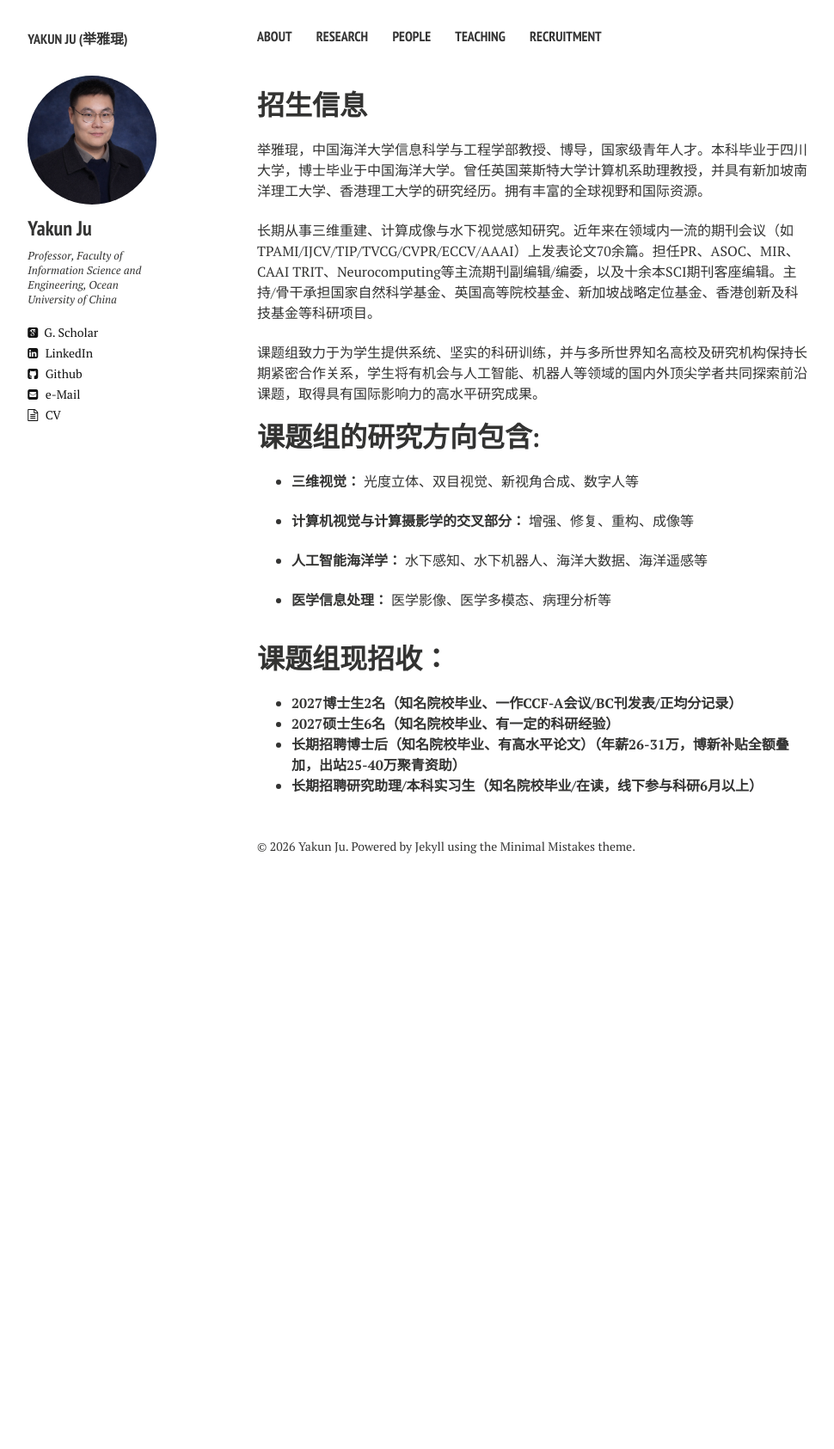
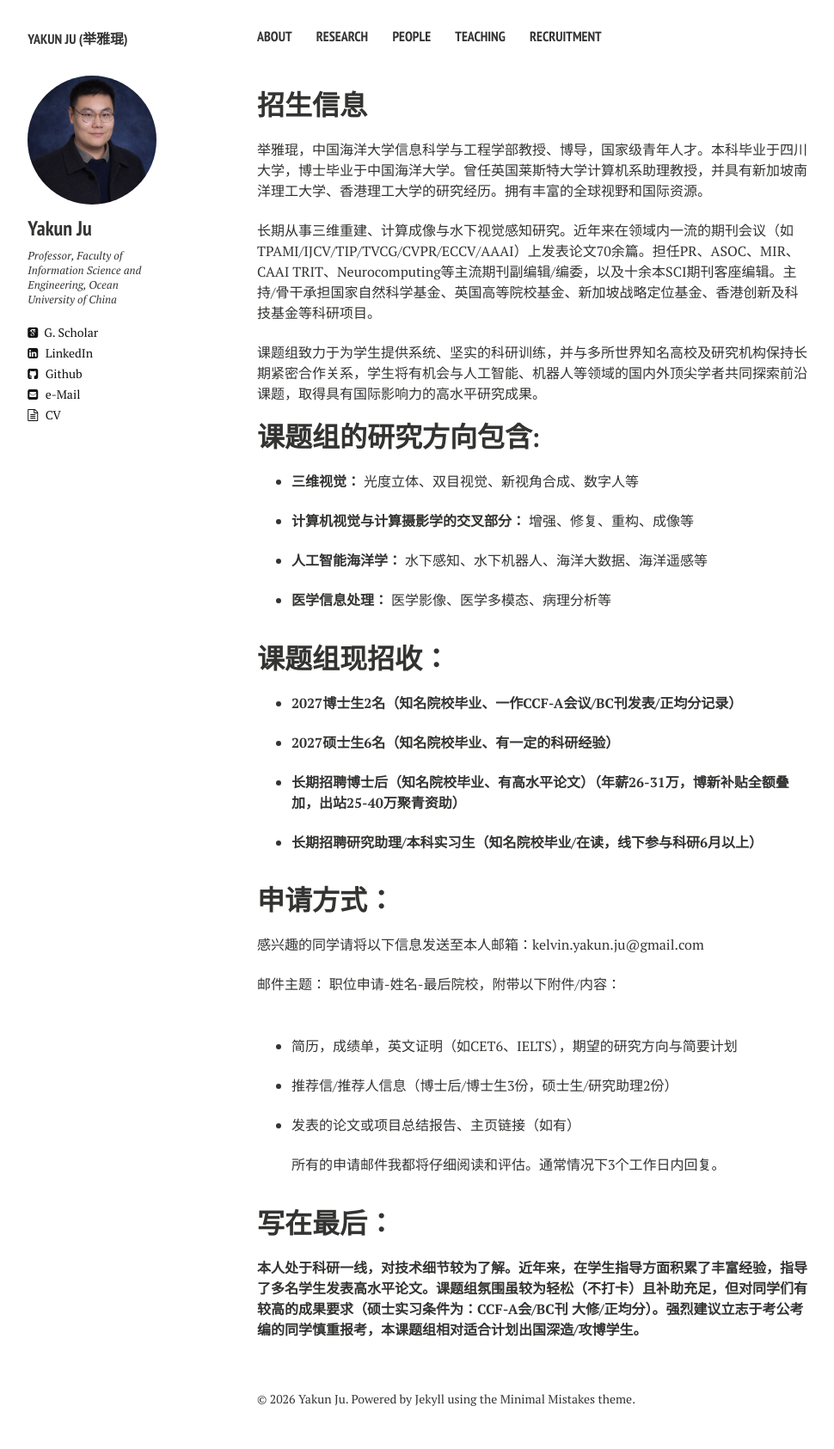
Before and after one commit to juyakun/juyakun.github.io, a Jekyll site: the page built from recruitment.md, in a window 1280 px wide. Shown: the whole page at 86% size, without its empty margins (21-991 px from the left). Built offline with Jekyll 4.4.1, drawn with Linux system fonts in a browser that asks for light colours; nearby versions of some CDN libraries; before the commit the page ends 1043 px from its top, so only the background shows below that.

Commit message:
Update recruitment.md

```diff
--- a/recruitment.md
+++ b/recruitment.md
@@ -17,22 +17,55 @@ comments: false
 <br>
 
 # 课题组的研究方向包含:
-- **三维视觉：** 光度立体、双目视觉、新视角合成、数字人等
+-  **三维视觉：** 光度立体、双目视觉、新视角合成、数字人等
 <br>
 <br>
-- **计算机视觉与计算摄影学的交叉部分：** 增强、修复、重构、成像等
+-  **计算机视觉与计算摄影学的交叉部分：** 增强、修复、重构、成像等
 <br>
 <br>
-- **人工智能海洋学：** 水下感知、水下机器人、海洋大数据、海洋遥感等
+-  **人工智能海洋学：** 水下感知、水下机器人、海洋大数据、海洋遥感等
 <br>
 <br>
-- **医学信息处理：** 医学影像、医学多模态、病理分析等
+-  **医学信息处理：** 医学影像、医学多模态、病理分析等
 <br>
 <br>
 
 # 课题组现招收：
 
-- 	**2027博士生2名（知名院校毕业、一作CCF-A会议/BC刊发表/正均分记录）**
+-  **2027博士生2名（知名院校毕业、一作CCF-A会议/BC刊发表/正均分记录）**
+<br>
+<br>
 -	 **2027硕士生6名（知名院校毕业、有一定的科研经验）**
+<br>
+<br>
 -	 **长期招聘博士后（知名院校毕业、有高水平论文）（年薪26-31万，博新补贴全额叠加，出站25-40万聚青资助）**
+<br>
+<br>
 -	 **长期招聘研究助理/本科实习生（知名院校毕业/在读，线下参与科研6月以上）**
+<br>
+<br>
+
+# 申请方式：
+
+感兴趣的同学请将以下信息发送至本人邮箱：kelvin.yakun.ju@gmail.com
+<br>
+<br>
+邮件主题： 职位申请-姓名-最后院校，附带以下附件/内容：
+<br>
+<br>
+-  简历，成绩单，英文证明（如CET6、IELTS），期望的研究方向与简要计划
+<br>
+<br>
+-  推荐信/推荐人信息（博士后/博士生3份，硕士生/研究助理2份）
+<br>
+<br>
+-  发表的论文或项目总结报告、主页链接（如有）
+<br>
+<br>
+所有的申请邮件我都将仔细阅读和评估。通常情况下3个工作日内回复。
+<br>
+<br>
+
+# 写在最后：
+
+**本人处于科研一线，对技术细节较为了解。近年来，在学生指导方面积累了丰富经验，指导了多名学生发表高水平论文。课题组氛围虽较为轻松（不打卡）且补助充足，但对同学们有较高的成果要求（硕士实习条件为：CCF-A会/BC刊 大修/正均分）。强烈建议立志于考公考编的同学慎重报考，本课题组相对适合计划出国深造/攻博学生。**
```
